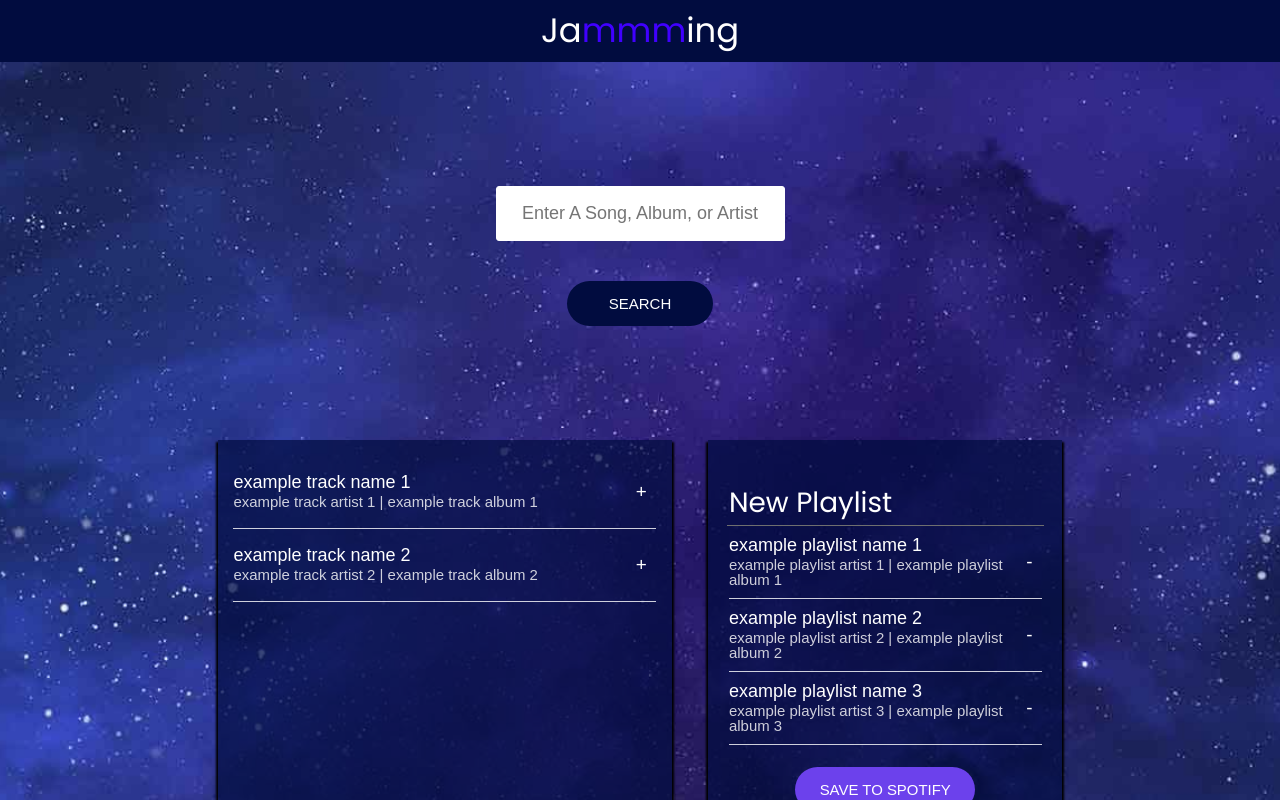
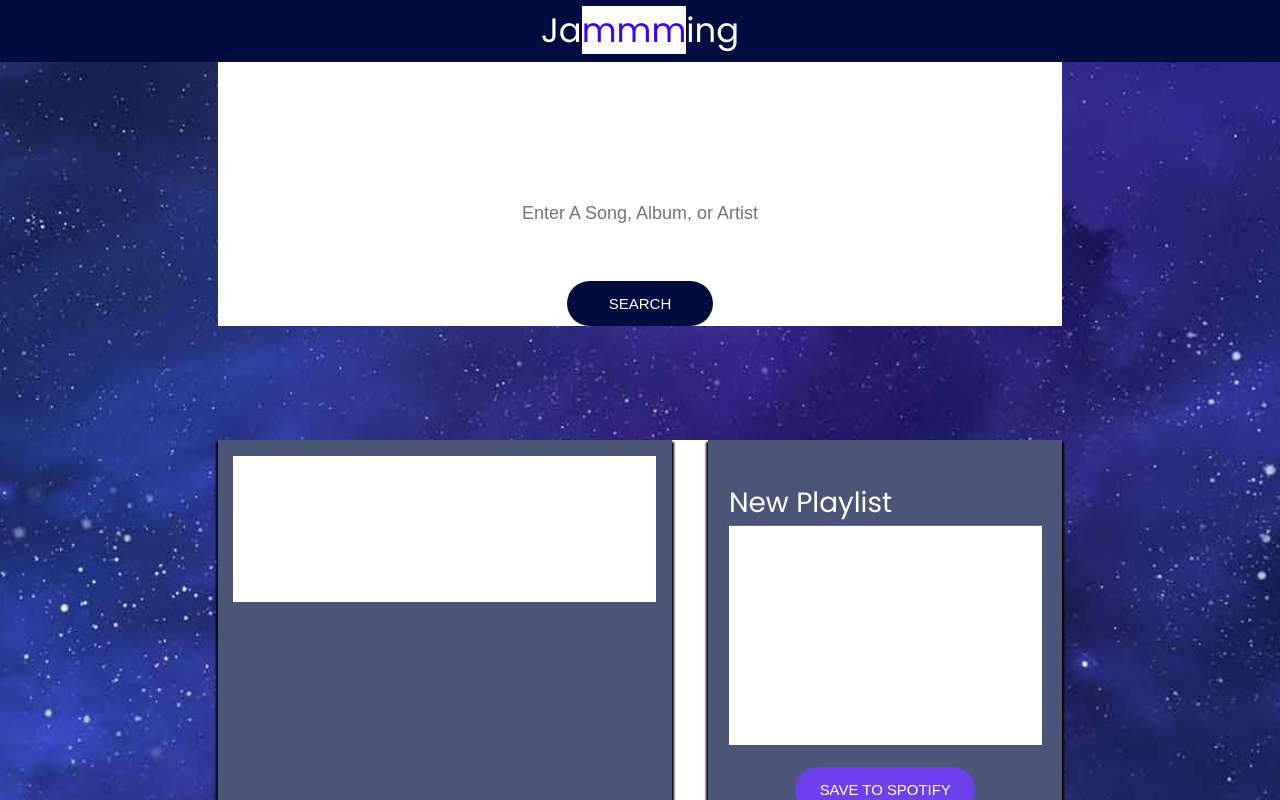
Before and after one commit to mihaiteodorp/cc_jammming, a React (Create React App) app: page / in a window 1280 px wide. Shown: the top 800 px of the page. Built offline with nearby package versions, Linux system fonts and the light colour scheme.

Commit message:
Update App.module.css

```diff
--- a/src/Components/App/App.module.css
+++ b/src/Components/App/App.module.css
@@ -1,3 +1,7 @@
+* {
+  background-color: white;
+}
+
 body,
 html,
 #root {
```
